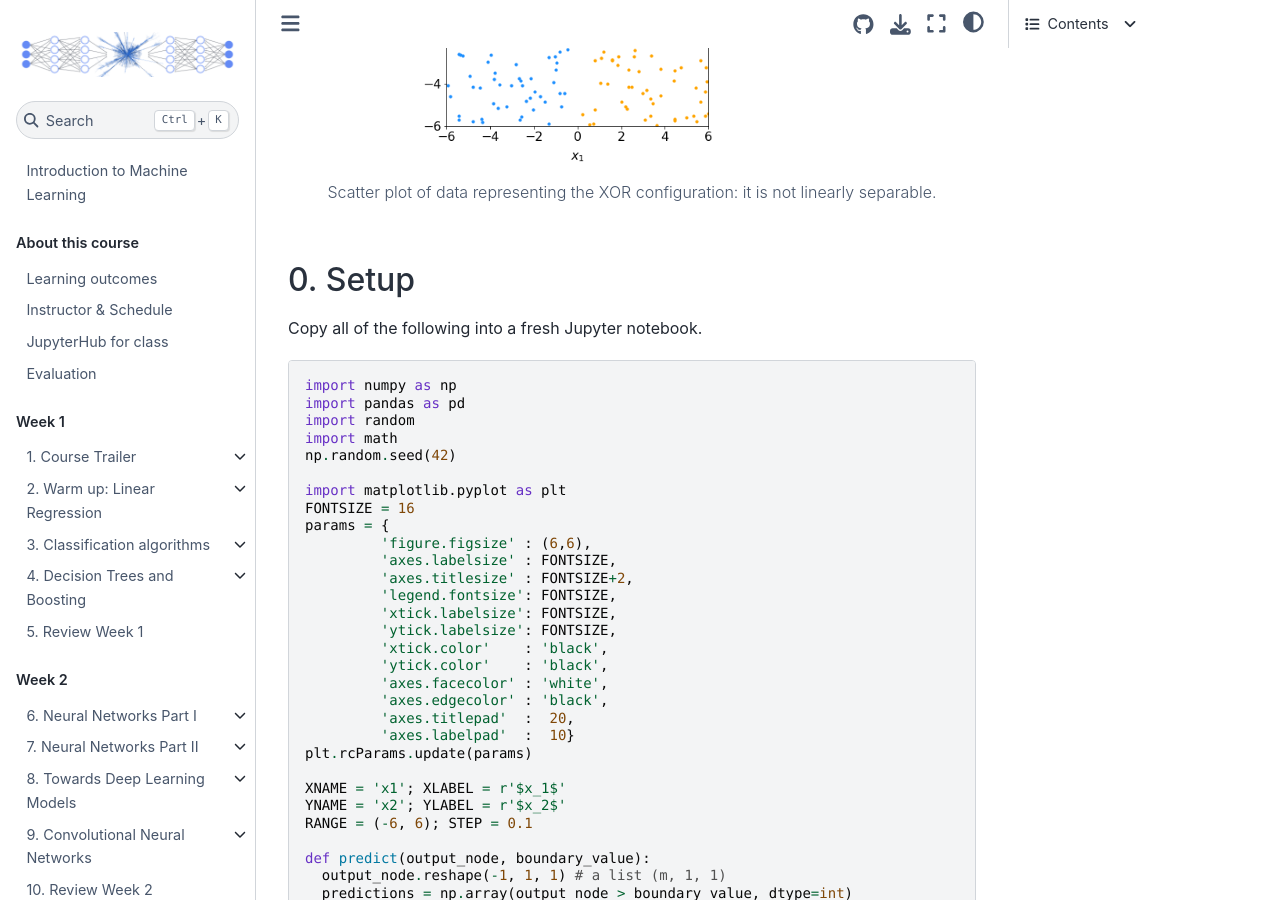
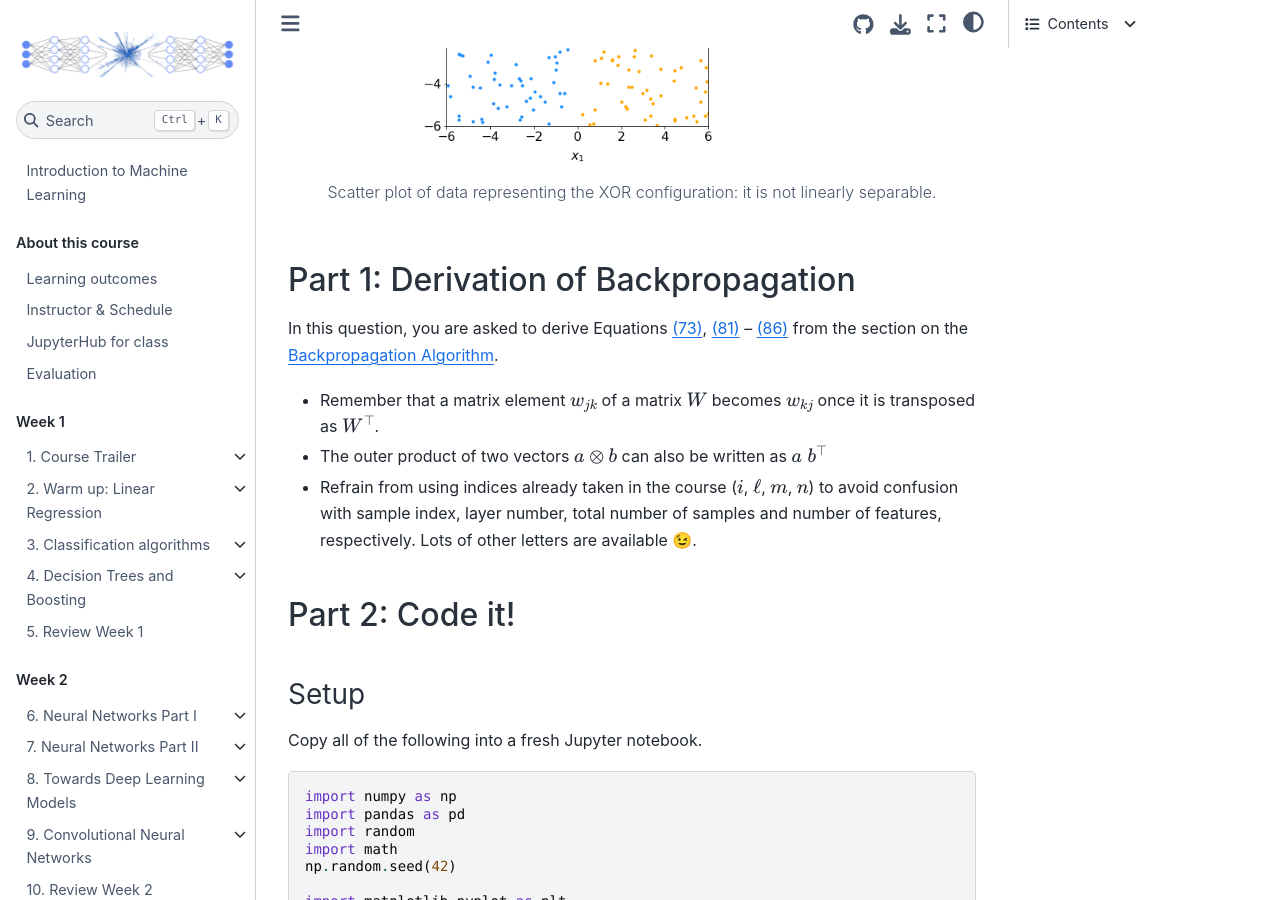
Before and after one commit to clairedavid/intro_to_ml, a Jupyter Book: the page built from assignments/ml_a3.md, in a window 1280 px wide and 900 px high, scrolled down 466 px. Built offline with Jupyter Book 1.0.4 settings and Sphinx 7.4.7 and the Sphinx Book theme 1.1.4, drawn with Linux system fonts in a browser that asks for light colours; pages that are not in the unit, such as notebooks, are missing from menus.

Commit message:
A3 ready

````diff
--- a/assignments/ml_a3.md
+++ b/assignments/ml_a3.md
@@ -10,10 +10,16 @@ We want our neural network to solve the XOR problem. This is how the data look l
 ---
 Scatter plot of data representing the XOR configuration: it is not linearly separable.
 ```
+## Part 1: Derivation of Backpropagation
+In this question, you are asked to derive Equations {eq}`dCostfirstvectorouterprod`, {eq}`defdeltaL` -- {eq}`dCostlayerl` from the section on the {ref}`NN2:backprop`.
 
+* Remember that a matrix element $w_{jk}$ of a matrix $W$ becomes $w_{kj}$ once it is transposed as $W^\top$.
+* The outer product of two vectors $a \otimes b$ can also be written as $a \; b^\top$
+* Refrain from using indices already taken in the course ($i$, $\ell$, $m$, $n$) to avoid confusion with sample index, layer number, total number of samples and number of features, respectively. Lots of other letters are available 😉.
 
+## Part 2: Code it!
 
-## 0. Setup
+### Setup
 Copy all of the following into a fresh Jupyter notebook.
 
 ```python
@@ -190,7 +196,7 @@ def feedforward(input_X, weights, biases):
   W1, W2, W3 = weights ; b1, b2, b3 = biases
 
   m  = len(input_X)
-  a0 = input_X.reshape((m, 1, -1))
+  a0 = input_X.reshape((m, -1, 1))
 
   # First layer
   #...
````
Also changed, not shown: week2/NN2_backprop.md (+1 -1 lines).
